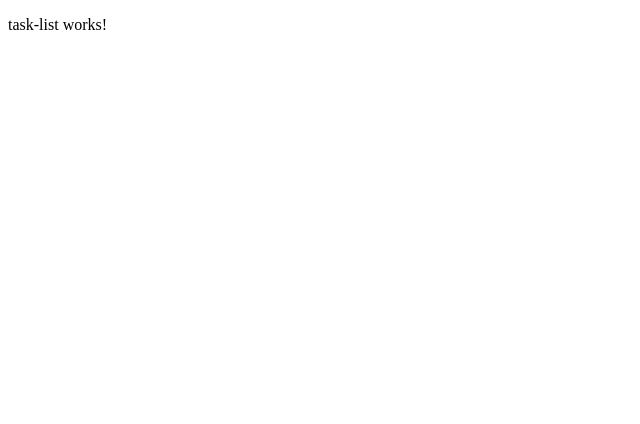
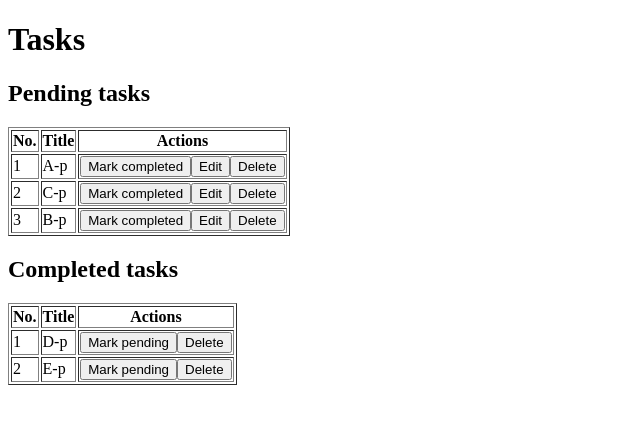
Before and after one commit to bk20dev/angular-todo-app, an Angular app: page / in a window 1280 px wide. Shown: the top 424 px of the page, without its empty margins (0-640 px from the left). Built offline with nearby package versions, Linux system fonts and the light colour scheme.

Commit message:
Create task service

```diff
--- a/src/app/app.module.ts
+++ b/src/app/app.module.ts
@@ -4,11 +4,12 @@ import { AppRoutingModule } from './app-routing.module';
 
 import { AppComponent } from './app.component';
 import { TaskListComponent } from './task-list/task-list.component';
+import { TaskService } from './task.service';
 
 @NgModule({
   declarations: [AppComponent, TaskListComponent],
   imports: [BrowserModule, AppRoutingModule],
-  providers: [],
+  providers: [TaskService],
   bootstrap: [AppComponent],
 })
 export class AppModule {}
--- a/src/app/task-list/task-list.component.html
+++ b/src/app/task-list/task-list.component.html
@@ -1 +1,46 @@
-<p>task-list works!</p>
+<h1>Tasks</h1>
+
+<h2>Pending tasks</h2>
+
+<table border="1">
+    <thead>
+        <tr>
+            <th>No.</th>
+            <th>Title</th>
+            <th>Actions</th>
+        </tr>
+    </thead>
+    <tbody>
+        <tr *ngFor="let task of pendingTasks; let index = index">
+            <td>{{ index + 1 }}</td>
+            <td>{{ task.title }}</td>
+            <td>
+                <button>Mark completed</button>
+                <button>Edit</button>
+                <button>Delete</button>
+            </td>
+        </tr>
+    </tbody>
+</table>
+
+<h2>Completed tasks</h2>
+
+<table border="1">
+    <thead>
+        <tr>
+            <th>No.</th>
+            <th>Title</th>
+            <th>Actions</th>
+        </tr>
+    </thead>
+    <tbody>
+        <tr *ngFor="let task of completedTasks; let index = index">
+            <td>{{ index + 1 }}</td>
+            <td>{{ task.title }}</td>
+            <td>
+                <button>Mark pending</button>
+                <button>Delete</button>
+            </td>
+        </tr>
+    </tbody>
+</table>
--- a/src/app/task-list/task-list.component.ts
+++ b/src/app/task-list/task-list.component.ts
@@ -1,10 +1,20 @@
 import { Component } from '@angular/core';
+import { Task } from 'src/models/task';
+import { TaskService } from '../task.service';
 
 @Component({
   selector: 'app-task-list',
   templateUrl: './task-list.component.html',
-  styleUrls: ['./task-list.component.css']
+  styleUrls: ['./task-list.component.css'],
 })
 export class TaskListComponent {
+  pendingTasks: Task[] = [];
+  completedTasks: Task[] = [];
 
+  constructor(private taskService: TaskService) {
+    taskService.tasks.subscribe((tasks) => {
+      this.pendingTasks = tasks.filter((task) => task.status === 'pending');
+      this.completedTasks = tasks.filter((task) => task.status === 'completed');
+    });
+  }
 }
--- /dev/null
+++ b/src/app/task.service.ts
@@ -0,0 +1,20 @@
+import { Injectable } from '@angular/core';
+import { BehaviorSubject, map, Observable } from 'rxjs';
+import { Task } from 'src/models/task';
+
+const initialTasks: Task[] = [
+  { id: 'a', status: 'pending', title: 'A-p' },
+  { id: 'b', status: 'pending', title: 'C-p' },
+  { id: 'c', status: 'pending', title: 'B-p' },
+  { id: 'd', status: 'completed', title: 'D-p' },
+  { id: 'e', status: 'completed', title: 'E-p' },
+];
+
+@Injectable({
+  providedIn: 'root',
+})
+export class TaskService {
+  tasks: BehaviorSubject<Task[]> = new BehaviorSubject<Task[]>(initialTasks);
+
+  constructor() {}
+}
--- /dev/null
+++ b/src/models/task.ts
@@ -0,0 +1,5 @@
+export interface Task {
+  readonly id: string;
+  title: string;
+  status: 'pending' | 'completed';
+}
```
